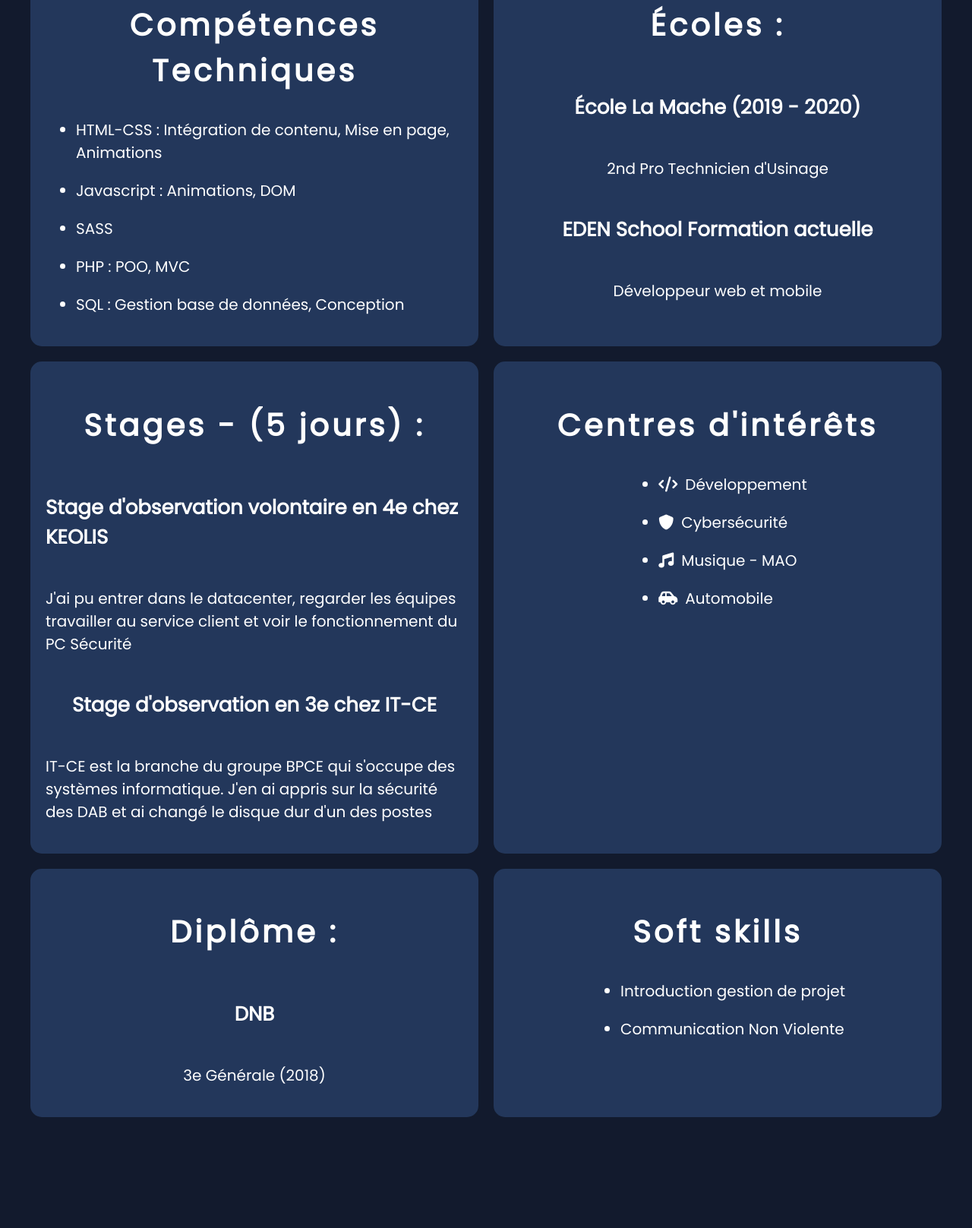
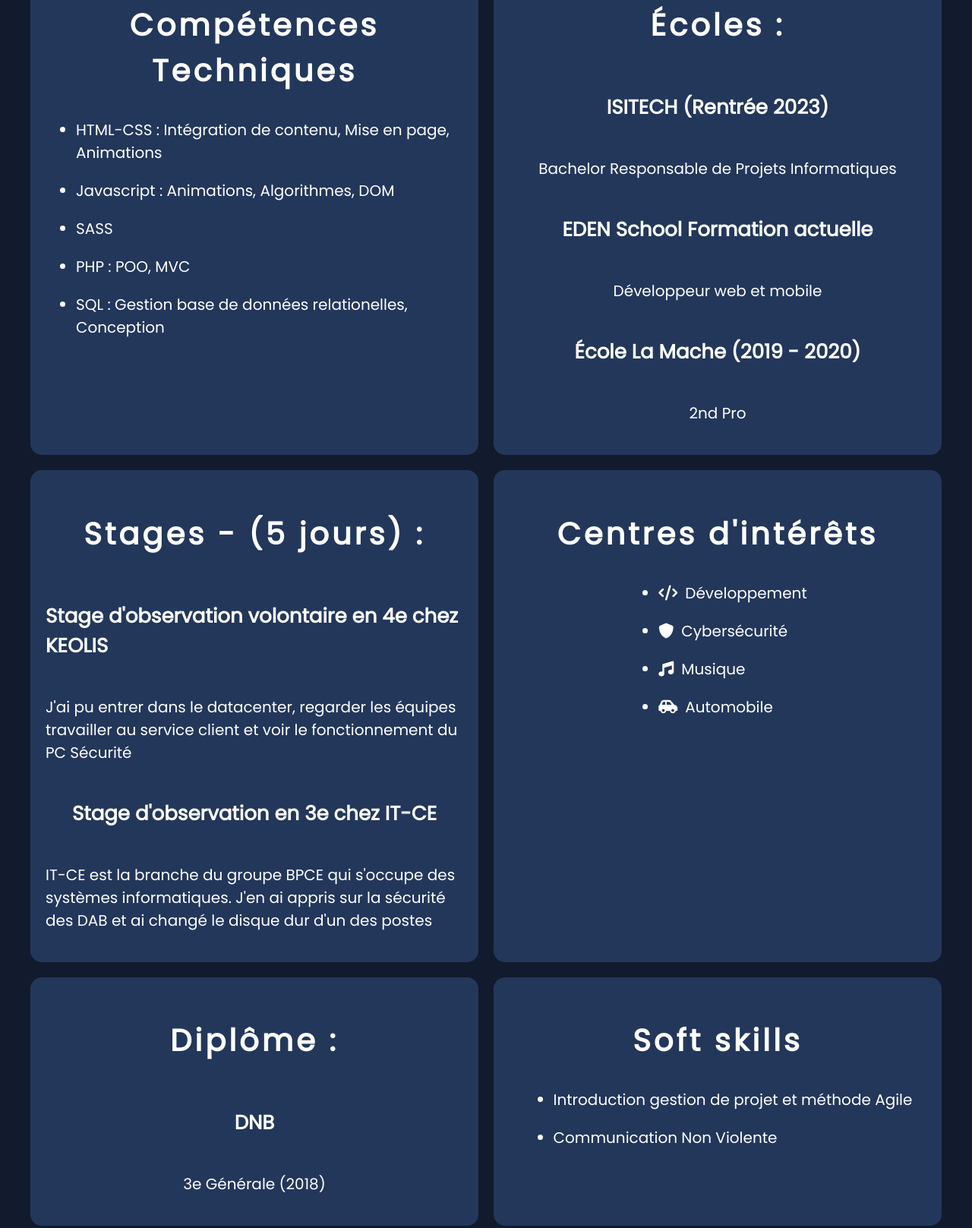
Before and after one commit to dev404-M/CV, a plain HTML site: page src/introduction.html in a window 1280 px wide. Shown: the part 240-1857 px from the top of the page at 76% size. Before the commit the page ends 1751 px from the top, so only its background shows below. Drawn offline with Linux system fonts and the light colour scheme.

```diff
--- a/src/introduction.html
+++ b/src/introduction.html
@@ -54,20 +54,24 @@
                 HTML-CSS :
                 <span>Intégration de contenu, Mise en page, Animations</span>
               </li>
-              <li>Javascript : <span>Animations, DOM</span></li>
+              <li>Javascript : <span>Animations, Algorithmes, DOM</span></li>
               <li>SASS</li>
               <li>PHP : <span>POO, MVC</span></li>
-              <li>SQL : <span>Gestion base de données, Conception</span></li>
+              <li>SQL : <span>Gestion base de données relationelles, Conception</span></li>
             </ul>
           </article>
 
           <article>
             <h2>Écoles :</h2>
-            <h3>École La Mache (2019 - 2020)</h3>
-            <p>2nd Pro Technicien d'Usinage</p>
+
+            <h3>ISITECH <span>(Rentrée 2023)</span></h3>
+            <p>Bachelor Responsable de Projets Informatiques</p>
 
             <h3>EDEN School <span>Formation actuelle</span></h3>
             <p>Développeur web et mobile</p>
+
+            <h3>École La Mache (2019 - 2020)</h3>
+            <p>2nd Pro</p>
           </article>
 
           <article>
@@ -81,7 +85,7 @@
             <h3>Stage d'observation en 3e chez IT-CE</h3>
             <p>
               IT-CE est la branche du groupe BPCE qui s'occupe des systèmes
-              informatique. J'en ai appris sur la sécurité des DAB et ai changé
+              informatiques. J'en ai appris sur la sécurité des DAB et ai changé
               le disque dur d'un des postes
             </p>
           </article>
@@ -90,7 +94,7 @@
             <ul>
               <li><i class="fa-solid fa-code"></i>Développement</li>
               <li><i class="fa-solid fa-shield"></i>Cybersécurité</li>
-              <li><i class="fa-solid fa-music"></i>Musique - MAO</li>
+              <li><i class="fa-solid fa-music"></i>Musique</li>
               <li><i class="fa-solid fa-car-side"></i>Automobile</li>
             </ul>
           </article>
@@ -102,7 +106,7 @@
           <article>
             <h2>Soft skills</h2>
             <ul>
-              <li>Introduction gestion de projet</li>
+              <li>Introduction gestion de projet et méthode Agile</li>
               <li>Communication Non Violente</li>
             </ul>
           </article>
```
Also changed, not shown: index.html (+0 -3 lines), src/contact.html (+3 -6 lines), src/img/avatar.png (deleted).
